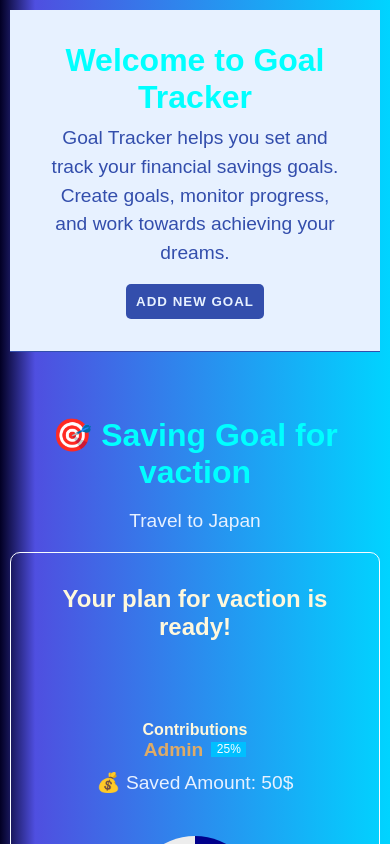
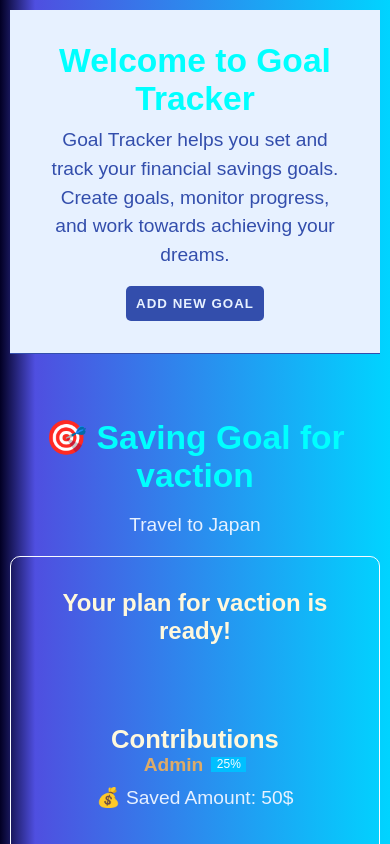
Before and after one commit to Johnnymedhane/Saving-Planer, a React (Create React App) app: page / in a window 390 px wide. Shown: the top 844 px of the page. Built offline with nearby package versions, Linux system fonts and the light colour scheme.

Commit message:
Update index.css

```diff
--- a/src/index.css
+++ b/src/index.css
@@ -37,17 +37,17 @@ rgba(2,0,36,1) 0%,
 }
 
 h1{
-  font-size: clamp(2.000rem, 0.185rem + 3.258vw, 3.625rem);
+  font-size: clamp(2.100rem, 0.185rem + 3.258vw, 3.625rem);
 }
 h2{
   font-size: clamp(1.900rem, 0.185rem + 3.258vw, 3.625rem);
 }
 h3{
-  font-size: clamp(1.000rem, 0.185rem + 3.258vw, 3.235rem)
+  font-size: clamp(1.900rem, 0.185rem + 3.258vw, 3.235rem)
 
 }
 h4, h5, h6{
-  font-size: clamp(1.000rem, 0.185rem + 3.258vw, 1.825rem);
+  font-size: clamp(1.600rem, 0.185rem + 3.258vw, 1.825rem);
 }
 .App{
    min-height: 100vh;
```
